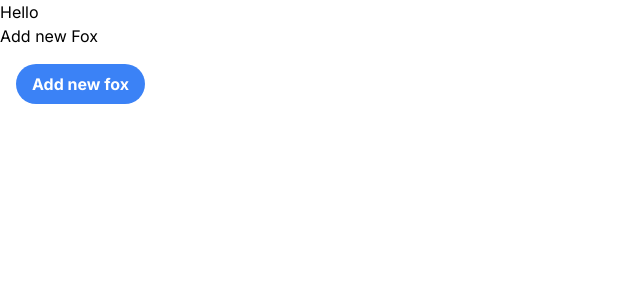
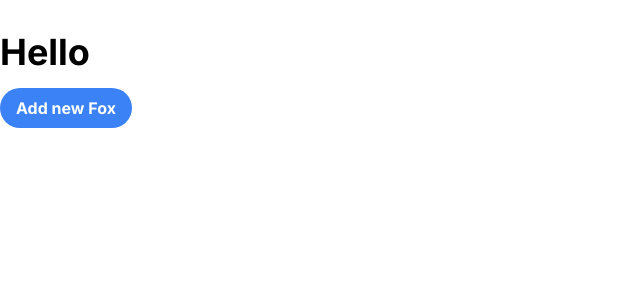
Before and after one commit to edusebass/lazy-slowding, a Next.js app: page / in a window 1280 px wide. Shown: the top 300 px of the page, without its empty margins (0-640 px from the left). Built offline with nearby package versions, Linux system fonts and the light colour scheme.

Commit message:
update project

```diff
--- a/app/layout.tsx
+++ b/app/layout.tsx
@@ -16,6 +16,13 @@ export default function RootLayout({
 }) {
   return (
     <html lang="en">
+      <head>
+        <script
+          defer
+          data-domain="yourdomain.com"
+          src="https://plausible.io/js/script.js"
+        ></script>
+      </head>
       <body className={inter.className}>{children}</body>
     </html>
   )
--- a/app/page.tsx
+++ b/app/page.tsx
@@ -1,73 +1,57 @@
 "use client"
 import LazyImage from '../components/LazyImage'
-import type {MouseEventHandler} from 'react'
-import {useState} from 'react'
+import type { MouseEventHandler } from 'react'
+import { useState } from 'react'
 import { random } from 'lodash'
 
-const myRandom = () => {
-    random(1, 123)
+// No necesitas importar 'url' e 'inspector' ya que no los estás usando
+
+interface IFoxItem {
+  id: string;
+  url: string;
 }
 
-const generateID = () => Math.random().toString(36).substr(2,9)
+const generateID = () => Math.random().toString(36).substr(2, 9)
 
 export default function Home() {
-
-  // los genericcos es definir el useState
-  // esto significa que va a aser un array de tipo string solo string el usetate<string>([])
-  // const [image, setImage] = useState<string[]>([
-  //   `https://randomfox.ca/images/${random()}.jpg`,
-  //   `https://randomfox.ca/images/${random()}.jpg`,
-  //   `https://randomfox.ca/images/${random()}.jpg`,
-  //   `https://randomfox.ca/images/${random()}.jpg`,
-  // ])
-
   const [image, setImage] = useState<Array<IFoxItem>>([])
 
   const addNewFox: MouseEventHandler<HTMLButtonElement> = (event) => {
     event.preventDefault()
 
-    const target = event.target
     const newImageItem: IFoxItem = {
       id: generateID(),
-      url: `https://randomfox.ca/images/${myRandom()}.jpg`
-    }
-    setImage([
-      ...image,
-      newImageItem
-    ]
-    )
+      url: `https://randomfox.ca/images/${random(1, 123)}.jpg`
+    };
+
+    setImage([...image, newImageItem]);
+    window.plausible("add_fox");
   }
 
   return (
-    <>
-      <h1 className='caret-violet-600'>Hello</h1>
-      <button onClick={addNewFox}>Add new Fox</button>
-      <main>
-        <div className="m-4">
+    <div className="container mx-auto mt-8">
+      <h1 className='text-4xl font-bold mb-4'>Hello</h1>
       <button
         onClick={addNewFox}
         className="bg-blue-500 hover:bg-blue-700 text-white font-bold py-2 px-4 rounded-full"
       >
-            Add new fox
+        Add new Fox
       </button>
-        </div>
+
+      <div className="grid grid-cols-1 sm:grid-cols-2 md:grid-cols-3 lg:grid-cols-4 gap-4 mt-4">
         {image.map(({ id, url }, index) => (
-          <div className="p-4" key={id}>
+          <div key={id}>
             <LazyImage
               src={url}
               width="320"
               height="auto"
-              className="mx-auto rounded-md bg-gray-300"
-              onClick={() => {
-                console.log("holi!");
-              }}
-              onLazyLoad={(img) => {
-                console.log(`Image #${index + 1} cargada. Nodo:`, img);
-              }}
+              className="mx-auto rounded-md bg-gray-300 cursor-pointer"
+              onClick={() => console.log("holi!")}
+              onLazyLoad={(img) => console.log(`Image #${index + 1} loaded. Node:`, img)}
             />
           </div>
         ))}
-      </main>
-    </>
+      </div>
+    </div>
   )
 }
```
Also changed, not shown: @types/plausible/index.d.ts (added, +8 -0 lines). Lines whose indentation alone changed are shown as unchanged.
